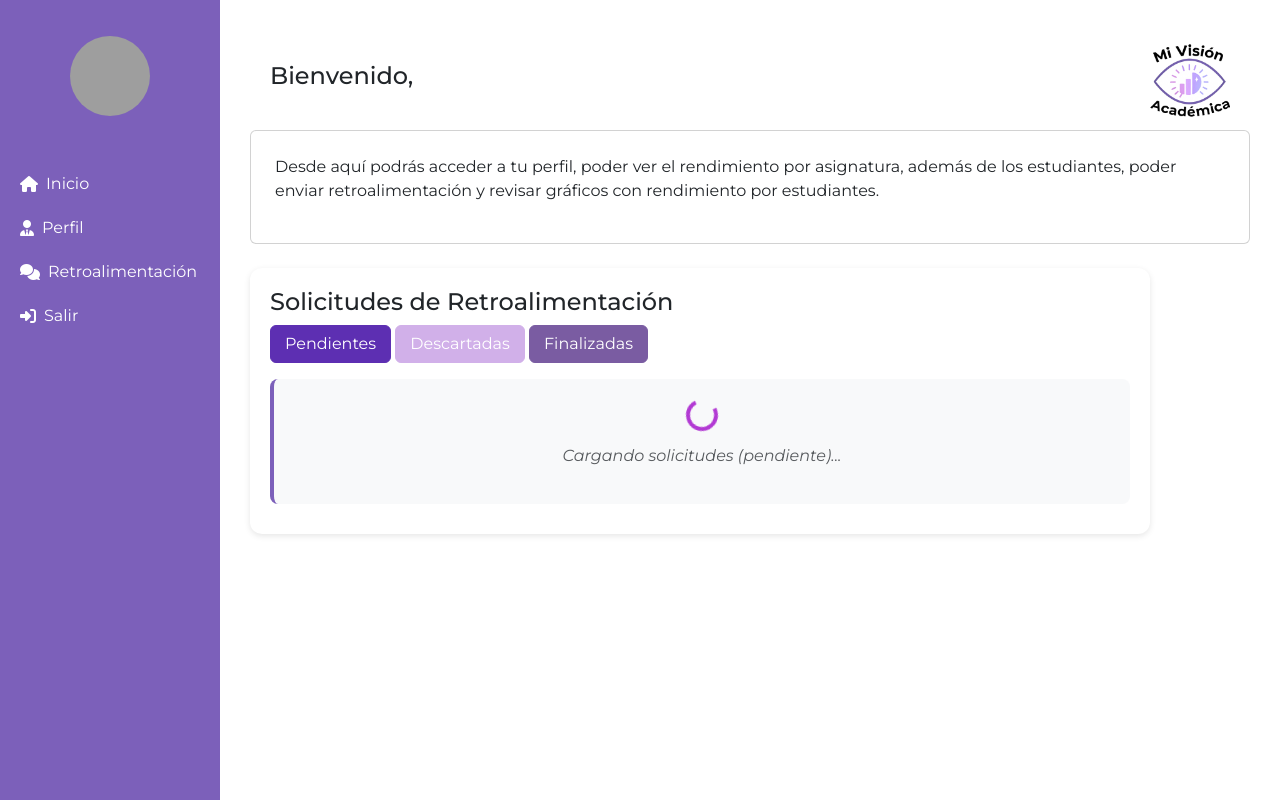
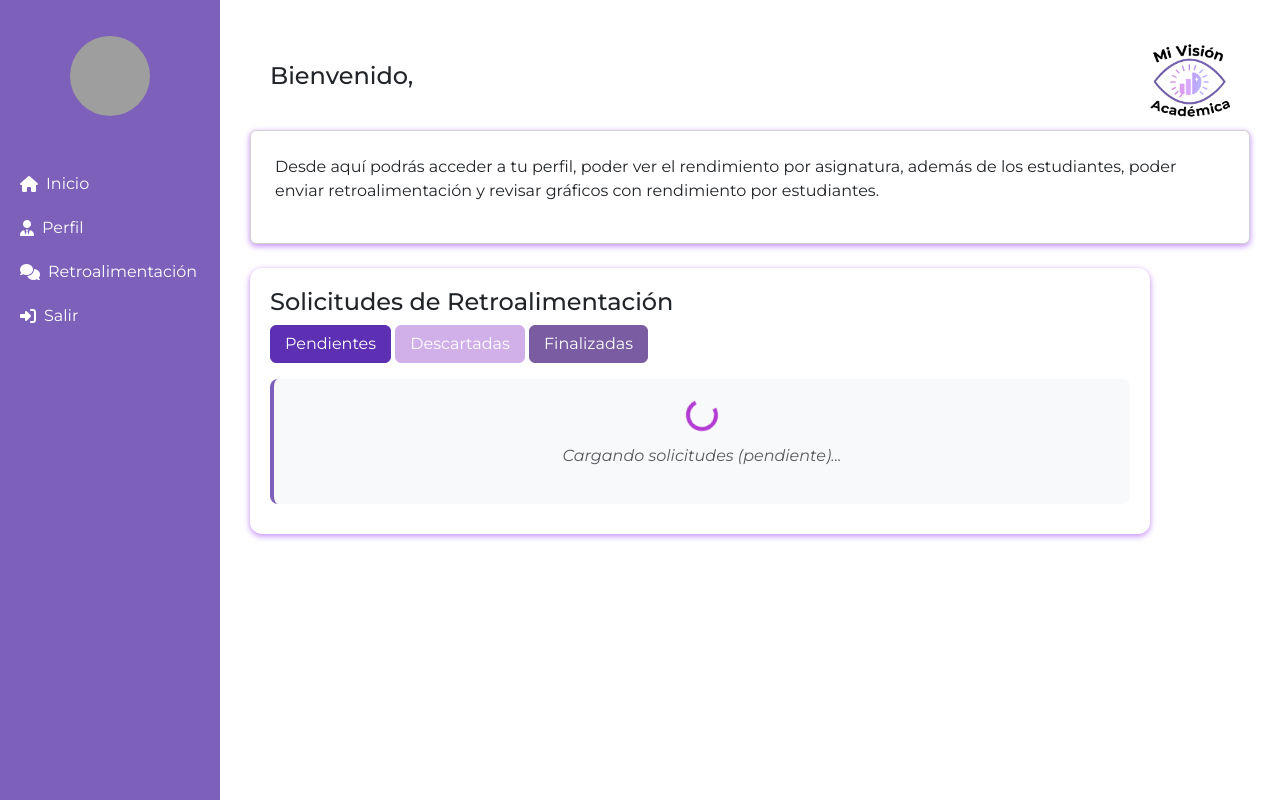
Before and after one commit to DiegoRiosGo/MiVisionAcademica, a Django app: template Menu/templates/Menu/vista_docente/inicio_docente.html in a window 1280 px wide. Run offline with Django 5.2, Linux system fonts and the light colour scheme; the template is opened without the code that fills it, so the values that code supplies are empty; some libraries are stand-ins or nearby versions; grey boxes are pictures that could not be loaded.

Commit message:
box shadow para ver

```diff
--- a/Menu/static/assets/css/inicio_docente.css
+++ b/Menu/static/assets/css/inicio_docente.css
@@ -72,6 +72,11 @@
         padding: 30px;
     }
 
+    .card {
+        box-shadow: 0 2px 6px rgb(194 136 254);
+        border-radius: 8px; /* opcional: esquinas redondeadas */
+    }
+
 
 /* TITULO DISEÑO RESPONSIVE PARA MOVILES */
     @media (max-width: 768px) {
@@ -96,7 +101,7 @@
         background: #fff;
         padding: 20px;
         border-radius: 12px;
-        box-shadow: 0 2px 6px rgba(0,0,0,0.1);
+        box-shadow: 0 2px 6px rgb(194 136 254);
         max-width: 900px;
     }
 
```
